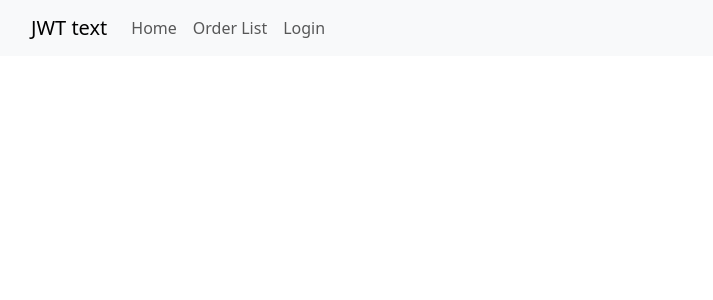
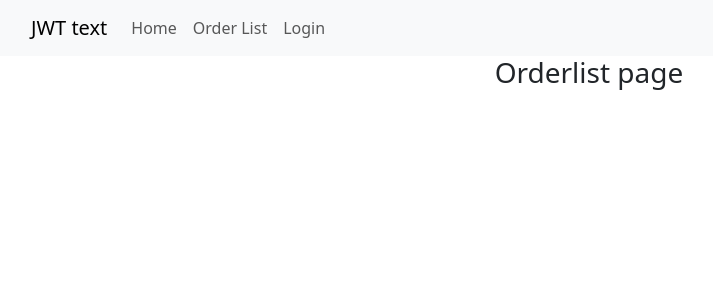
Before and after one commit to ahbab1995/JWT-test, a React (Create React App) app: page /orderlist in a window 1280 px wide. Shown: the top 300 px of the page, without its empty margins (51-764 px from the left). Built offline with nearby package versions, Linux system fonts and the light colour scheme.

Commit message:
login page design new code added

```diff
--- a/src/App.js
+++ b/src/App.js
@@ -3,6 +3,7 @@ import "./App.css";
 import Home from "./components/Home/Home";
 import Navbars from "./components/Navbar/Navbars";
 import { Login } from "./components/Login/Login";
+import Orderlist from "./components/Orderlist/Orderlist";
 
 function App() {
   return (
@@ -11,6 +12,7 @@ function App() {
       <Routes>
         <Route path="/home" element={<Home></Home>}></Route>
         <Route path="/login" element={<Login></Login>}></Route>
+        <Route path="/orderlist" element={<Orderlist></Orderlist>}></Route>
       </Routes>
     </div>
   );
--- a/src/components/Login/Login.js
+++ b/src/components/Login/Login.js
@@ -3,7 +3,7 @@ import { Button, Form } from 'react-bootstrap'
 
 export const Login = () => {
   return (
-    <div className='w-50  my-3'>
+    <div className='container w-50 '>
       <h2>Login</h2>
       <Form>
       <Form.Group className="mb-3" controlId="formBasicEmail">
--- /dev/null
+++ b/src/components/Orderlist/Orderlist.js
@@ -0,0 +1,11 @@
+import React from "react";
+
+const Orderlist = () => {
+    return (
+        <div>
+          <h3>Orderlist page</h3>
+        </div>
+      )
+};
+
+export default Orderlist;
```
